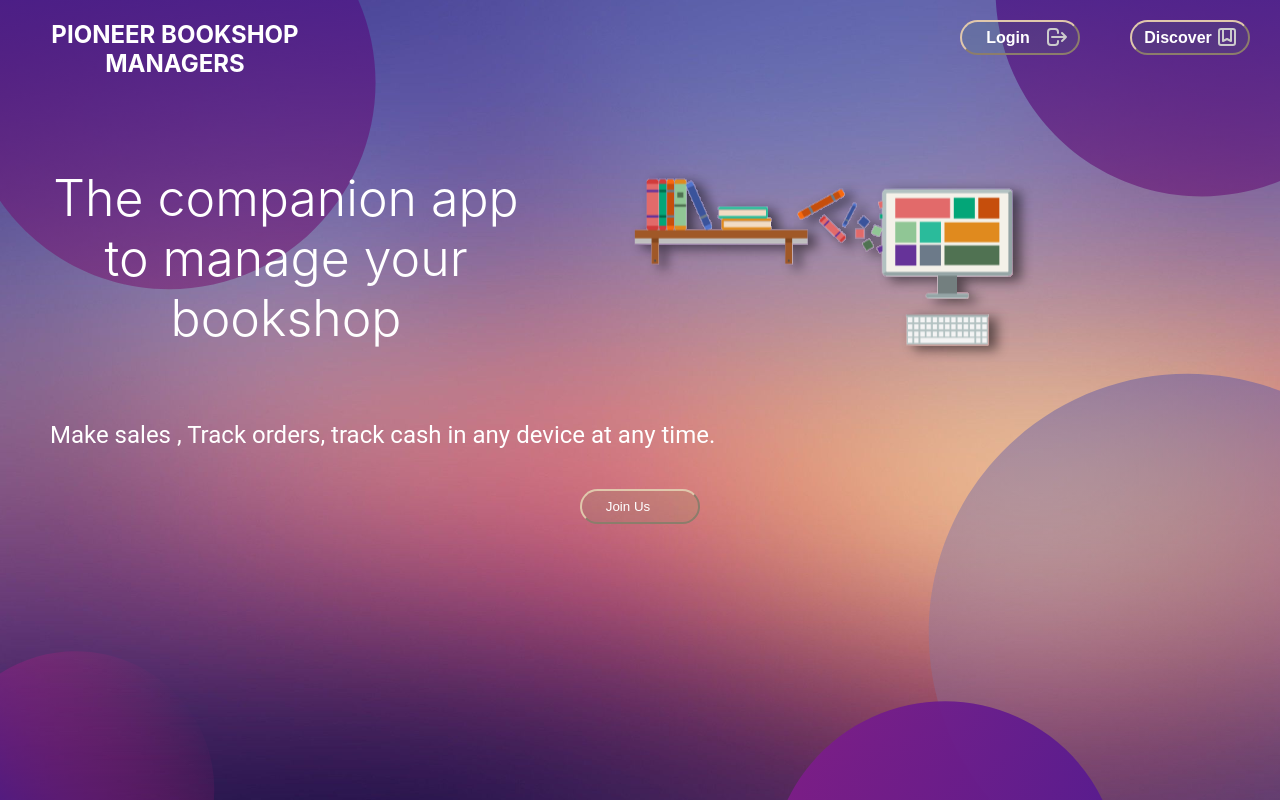
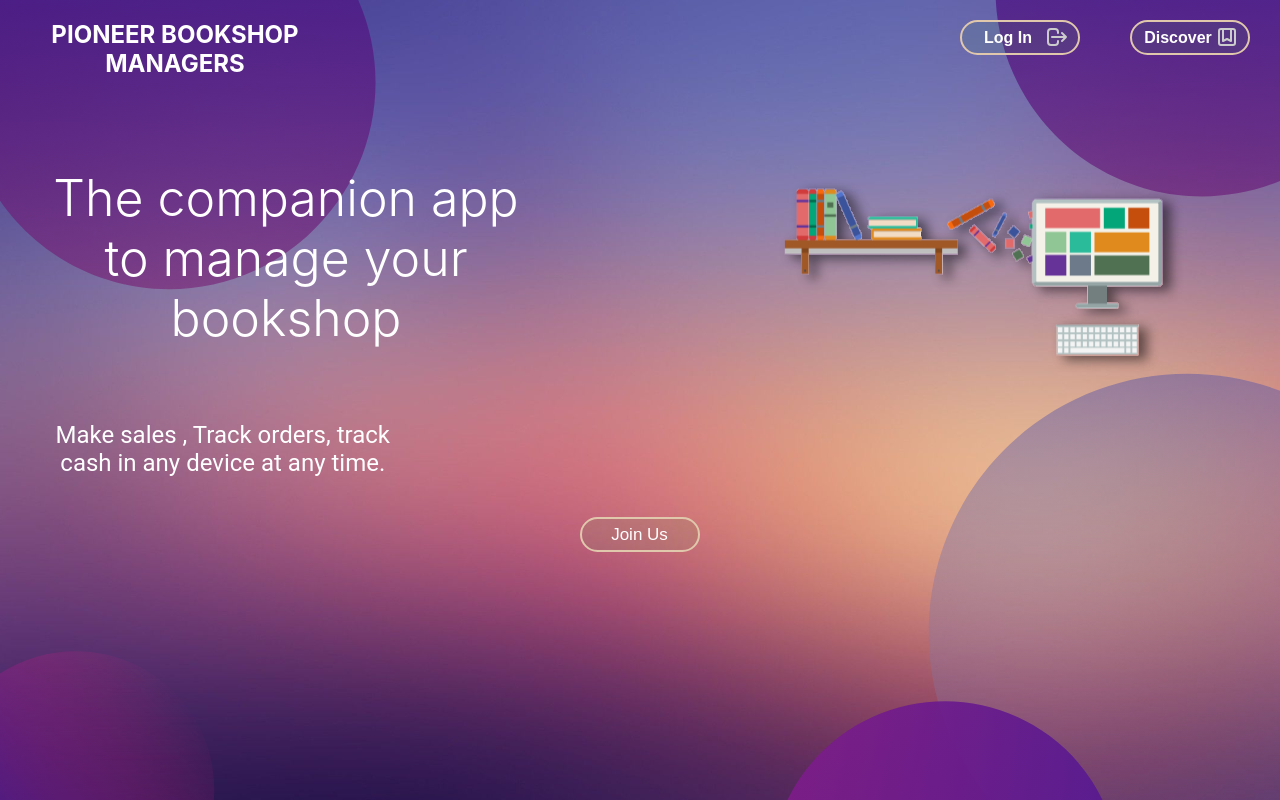
Before and after one commit to munteanurazvanandrei/Bookshop-Management-App, a React (Create React App) app in the folder client/: page / in a window 1280 px wide. Built offline with nearby package versions, Linux system fonts and the light colour scheme.

Commit message:
BMA-16# BUG FIXES

```diff
--- a/client/src/Components/LandingPage/LandingPage.js
+++ b/client/src/Components/LandingPage/LandingPage.js
@@ -16,7 +16,7 @@ export default function LandingPage() {
         <h2>PIONEER BOOKSHOP MANAGERS</h2>
         <div className="landing-button">
           <div>
-            <button onClick={() => navigate("/signin")} className='home_link'>Login</button>
+            <button onClick={() => navigate("/signin")} className='home_link'>Log In</button>
               <HiOutlineLogout className="landing_page_icon"/>
           </div>
           <div>
--- a/client/src/Components/LandingPage/landingPage.css
+++ b/client/src/Components/LandingPage/landingPage.css
@@ -36,6 +36,7 @@
   width: 120px;
   padding-right: 30px;
   color: white;
+  border: 2px solid #ccc;
   border-color: #e0c8ac;
   border-radius: 18px;
   margin: 20px 30px 0 20px;
@@ -49,8 +50,8 @@
   margin-left: 30px;
 }
 .landing-page-message img {
-    margin-top: 50px;
-    margin-left: 70px;
+    margin-top: 70px;
+    margin-left: 220px;
 }
 .landing-page-message h5 {
   font-family: "Roboto";
@@ -58,6 +59,7 @@
   font-weight: 400;
   font-size: 24px;
   margin-left: 50px;
+  width: 27%;
 
 }
 #landing-join-us-button {
@@ -65,6 +67,8 @@
   margin: auto;
   left: 0;
   right: 0;
+  font-size: 17px;
+  padding-left: 29px;
 }
 .landing_page_icon{
   font-size: 1.5rem;
```
